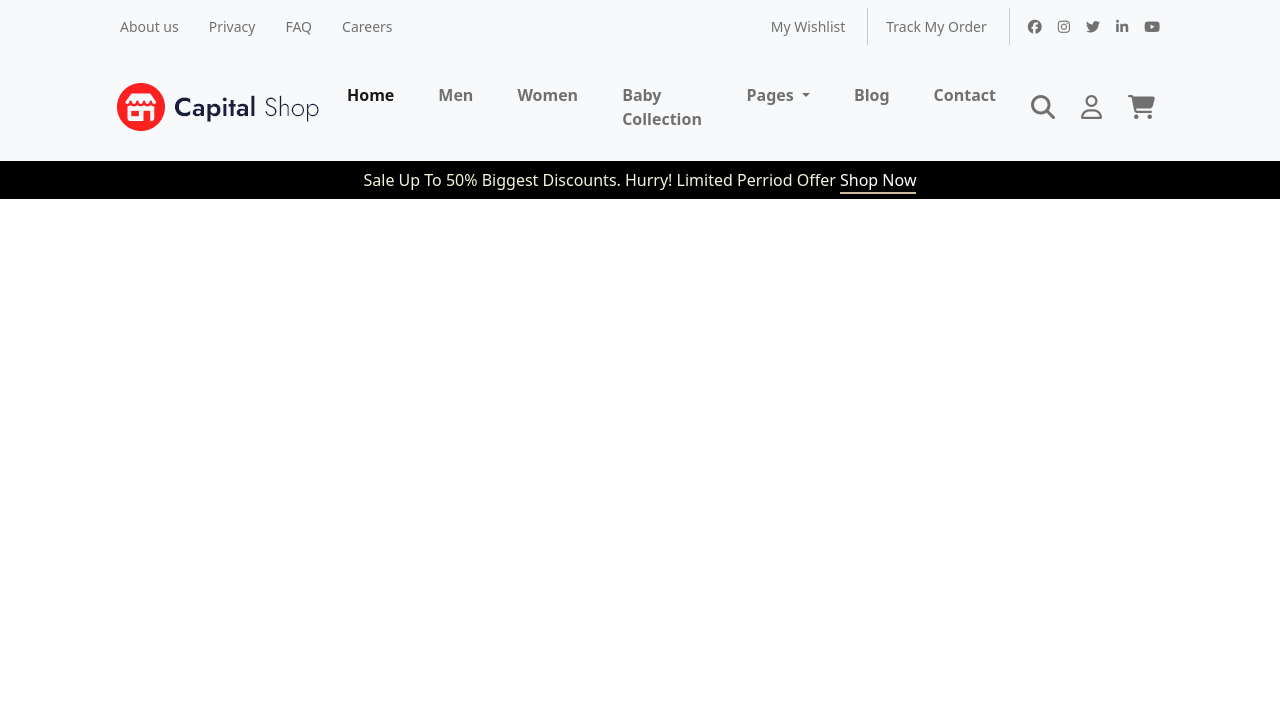
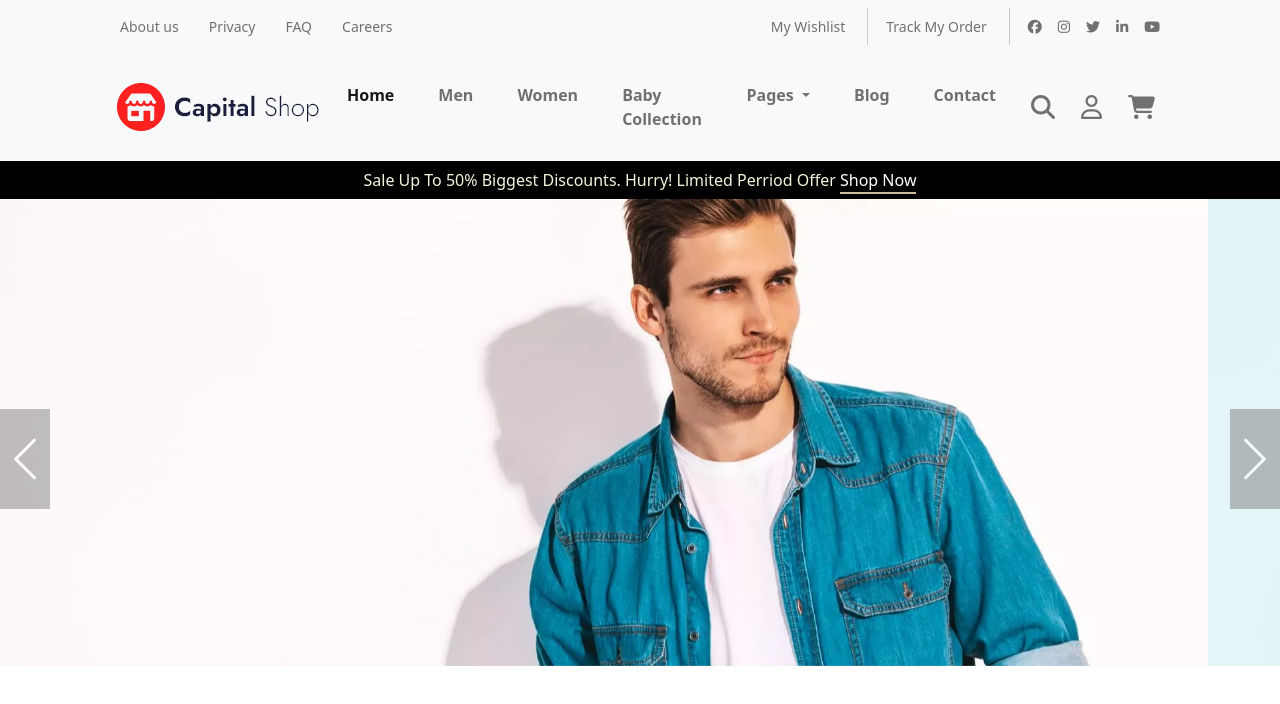
Before and after one commit to riyadeb-work/e_commerce, a plain HTML site: page index.html in a window 1280 px wide. Drawn offline with Linux system fonts and the light colour scheme.

Commit message:
Slider section added.

```diff
--- a/assets/style.css
+++ b/assets/style.css
@@ -92,3 +92,15 @@ a:has(>i.fab) {
     bottom: -3px;
     background: rgb(206, 189, 156);
 }
+
+.slider {
+    background-color: gray;
+    height: 100px;
+    width: 50px;
+}
+
+.header-button {
+    height: 100px;
+    top: 45%;
+    width: initial;
+}
--- a/index.html
+++ b/index.html
@@ -9,7 +9,8 @@
         <link href="assets/style.css" rel="stylesheet">
     </head>
     <body>
-        <nav class="navbar navbar-expand-lg navbar-light bg-light">
+        <header>
+          <nav class="navbar navbar-expand-lg navbar-light bg-light">
             <div class="container-fluid">
               <button class="navbar-toggler" type="button" data-bs-toggle="collapse" data-bs-target="#navbarScroll" aria-controls="navbarScroll" aria-expanded="false" aria-label="Toggle navigation">
                 <span class="navbar-toggler-icon"></span>
@@ -105,11 +106,28 @@
               </div>
             </div>
         </nav>
-
-        <section class="offer-announcement">
+        <div class="offer-announcement">
           <p>Sale Up To 50% Biggest Discounts. Hurry! Limited Perriod Offer  <a href="#" class="browse-btn">Shop Now</a></p>
-        </section>
-
+        </div>
+        </header>
+        <main>
+          <div id="demo" class="carousel slide" data-bs-ride="carousel">
+            <div class="carousel-inner">
+              <div class="carousel-item active">
+                <img src="./image/hero1.jpg" alt="Hero1" class="d-block w-100">
+              </div>
+              <div class="carousel-item">
+                <img src="./image/hero2.jpg" alt="Hero2" class="d-block w-100">
+              </div>
+            </div>
+            <button class="carousel-control-prev header-button" type="button" data-bs-target="#demo" data-bs-slide="prev">
+              <span class="carousel-control-prev-icon slider"></span>
+            </button>
+            <button class="carousel-control-next header-button" type="button" data-bs-target="#demo" data-bs-slide="next">
+              <span class="carousel-control-next-icon slider"></span>
+            </button>
+          </div>
+        </main>
         <script src="./vendor/bootstrap/bootstrap.bundle.min.js"></script>
     </body>
     </html>
```
Also changed, not shown: image/hero1.jpg (added), image/hero2.jpg (added).
